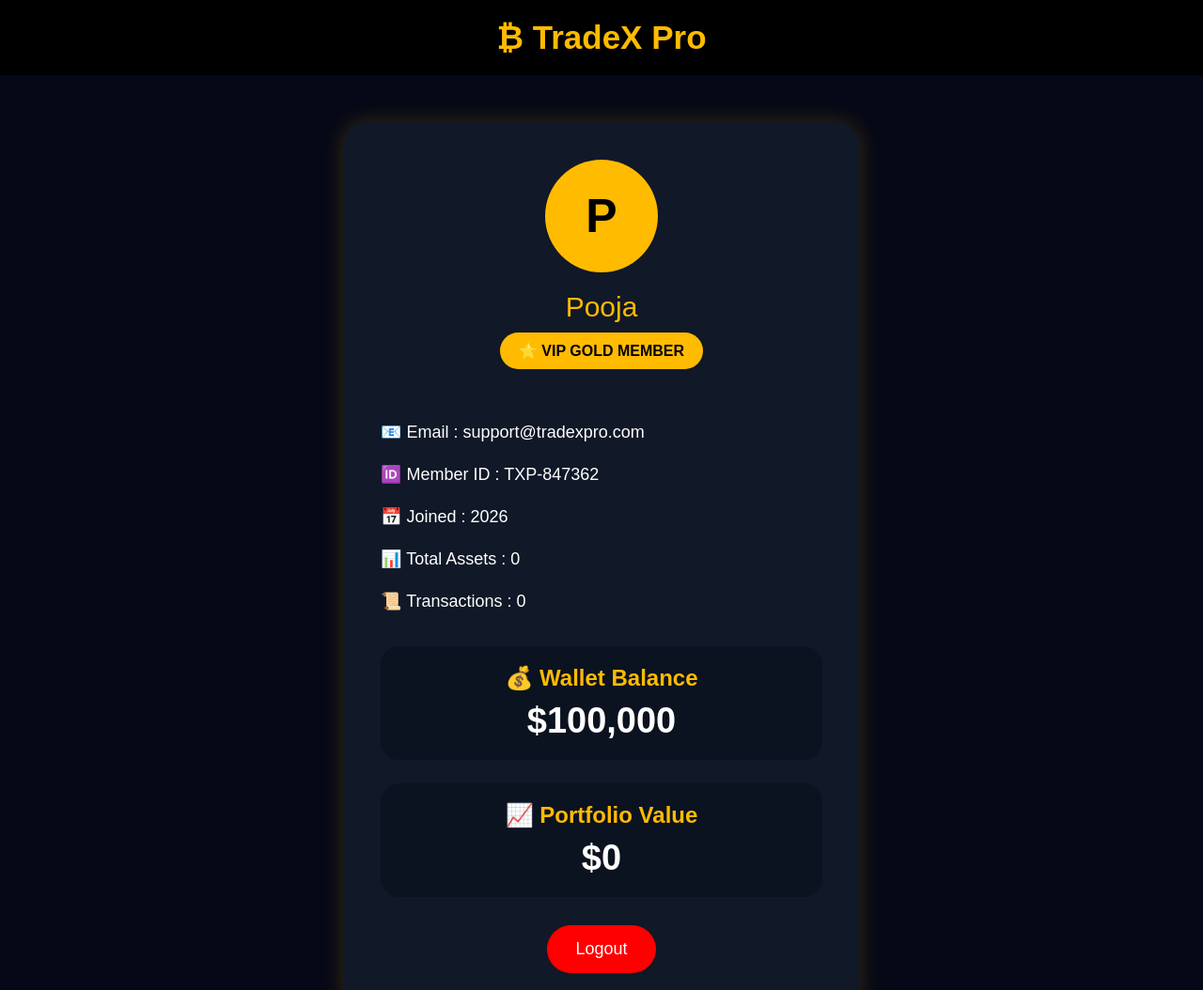
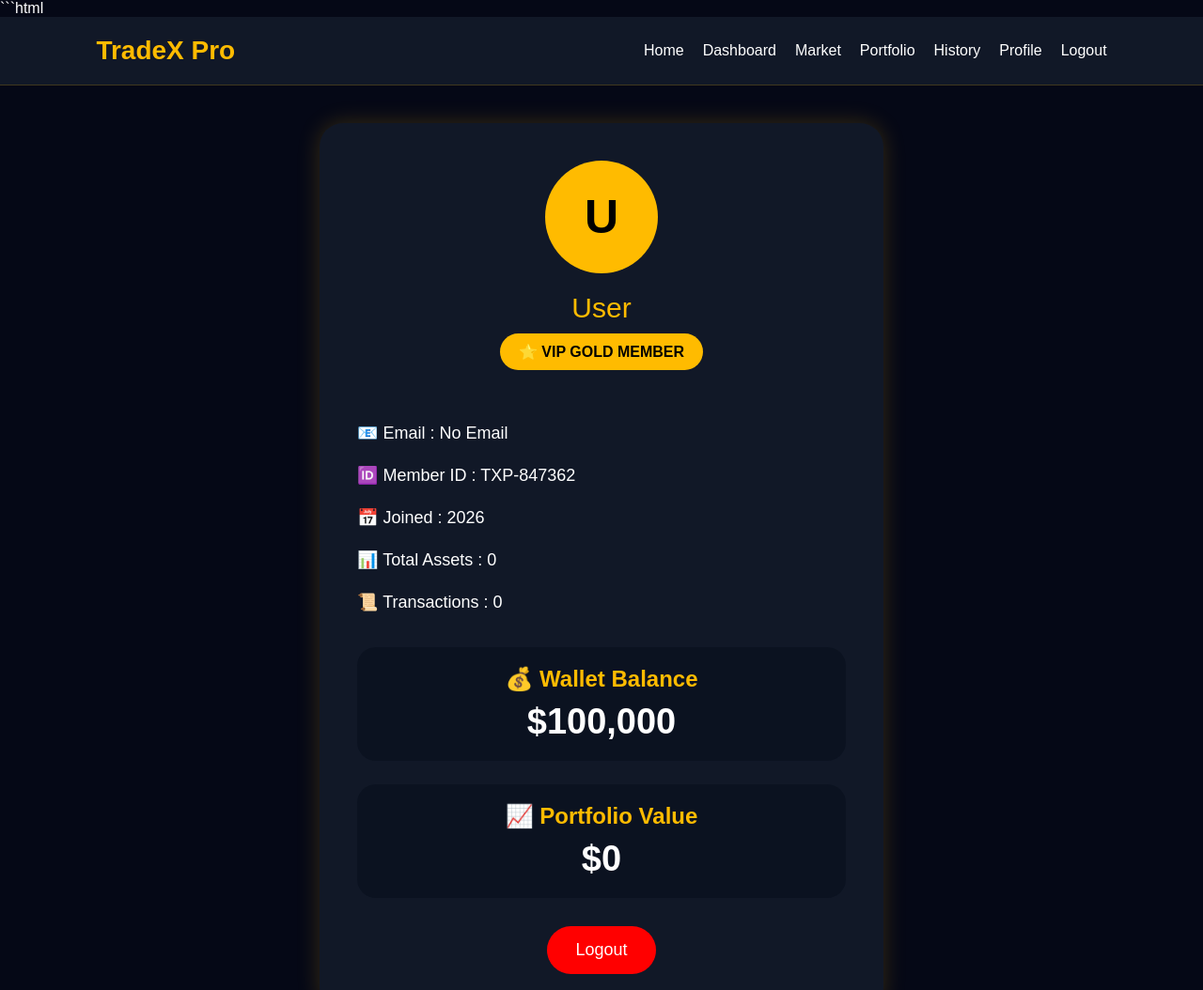
Before and after one commit to poojakotmad622-creator/TradeX-Pro-Live, a website: page profile.html in a window 1280 px wide. Shown: the top 1054 px of the page at 94% size. Drawn offline with Linux system fonts and the light colour scheme.

````diff
--- a/profile.html
+++ b/profile.html
@@ -1,3 +1,4 @@
+```html
 <!DOCTYPE html>
 <html lang="en">
 <head>
@@ -19,23 +20,49 @@
 color:white;
 }
 
-header{
-background:black;
-padding:20px;
-text-align:center;
-font-size:35px;
+/* NAVBAR */
+
+nav{
+display:flex;
+justify-content:space-between;
+align-items:center;
+padding:20px 8%;
+background:#111827;
+border-bottom:1px solid rgba(255,187,0,.2);
+flex-wrap:wrap;
+}
+
+.logo{
+font-size:28px;
 font-weight:bold;
+color:#ffbb00;
+}
+
+.menu{
+display:flex;
+gap:20px;
+flex-wrap:wrap;
+align-items:center;
+}
+
+.menu a{
+color:white;
+text-decoration:none;
+transition:.3s;
+}
+
+.menu a:hover{
 color:#ffbb00;
 }
 
 .container{
 width:90%;
 margin:auto;
-padding:50px 0;
+padding:40px 0;
 }
 
 .profile-card{
-max-width:550px;
+max-width:600px;
 margin:auto;
 background:#111827;
 padding:40px;
@@ -114,25 +141,52 @@
 opacity:.8;
 }
 
+@media(max-width:768px){
+
+nav{
+flex-direction:column;
+gap:15px;
+}
+
+.menu{
+justify-content:center;
+}
+
+}
+
 </style>
 </head>
 
 <body>
 
-<header>
-₿ TradeX Pro
-</header>
+<nav>
+
+<div class="logo">
+TradeX Pro
+</div>
+
+<div class="menu">
+<a href="index.html">Home</a>
+<a href="dashboard.html">Dashboard</a>
+<a href="market.html">Market</a>
+<a href="portfolio.html">Portfolio</a>
+<a href="history.html">History</a>
+<a href="profile.html">Profile</a>
+<a href="#" onclick="logout()">Logout</a>
+</div>
+
+</nav>
 
 <div class="container">
 
 <div class="profile-card">
 
-<div class="avatar">
+<div class="avatar" id="avatar">
 P
 </div>
 
-<div class="name">
-Pooja
+<div class="name" id="userName">
+User
 </div>
 
 <div class="vip">
@@ -142,7 +196,7 @@
 <div class="info">
 
 📧 Email :
-support@tradexpro.com
+<span id="email">user@email.com</span>
 
 <br>
 
@@ -186,8 +240,7 @@
 
 </div>
 
-<button class="logout"
-onclick="window.location.href='login.html'">
+<button class="logout" onclick="logout()">
 Logout
 </button>
 
@@ -196,6 +249,18 @@
 </div>
 
 <script>
+
+const user =
+JSON.parse(localStorage.getItem("user")) || {};
+
+document.getElementById("userName").innerText =
+user.name || "User";
+
+document.getElementById("email").innerText =
+user.email || "No Email";
+
+document.getElementById("avatar").innerText =
+(user.name ? user.name.charAt(0).toUpperCase() : "U");
 
 let balance =
 parseFloat(localStorage.getItem("balance")) || 100000;
@@ -218,15 +283,23 @@
 let totalValue = 0;
 
 portfolio.forEach(asset=>{
-
 totalValue += asset.qty * asset.buyPrice;
-
 });
 
 document.getElementById("portfolioValue").innerHTML =
 "$" + totalValue.toLocaleString();
 
+function logout(){
+
+localStorage.removeItem("token");
+localStorage.removeItem("user");
+
+window.location.href = "login.html";
+
+}
+
 </script>
 
 </body>
 </html>
+```
````
Also changed, not shown: history.html (+90 -21 lines), market.html (+70 -15 lines).
